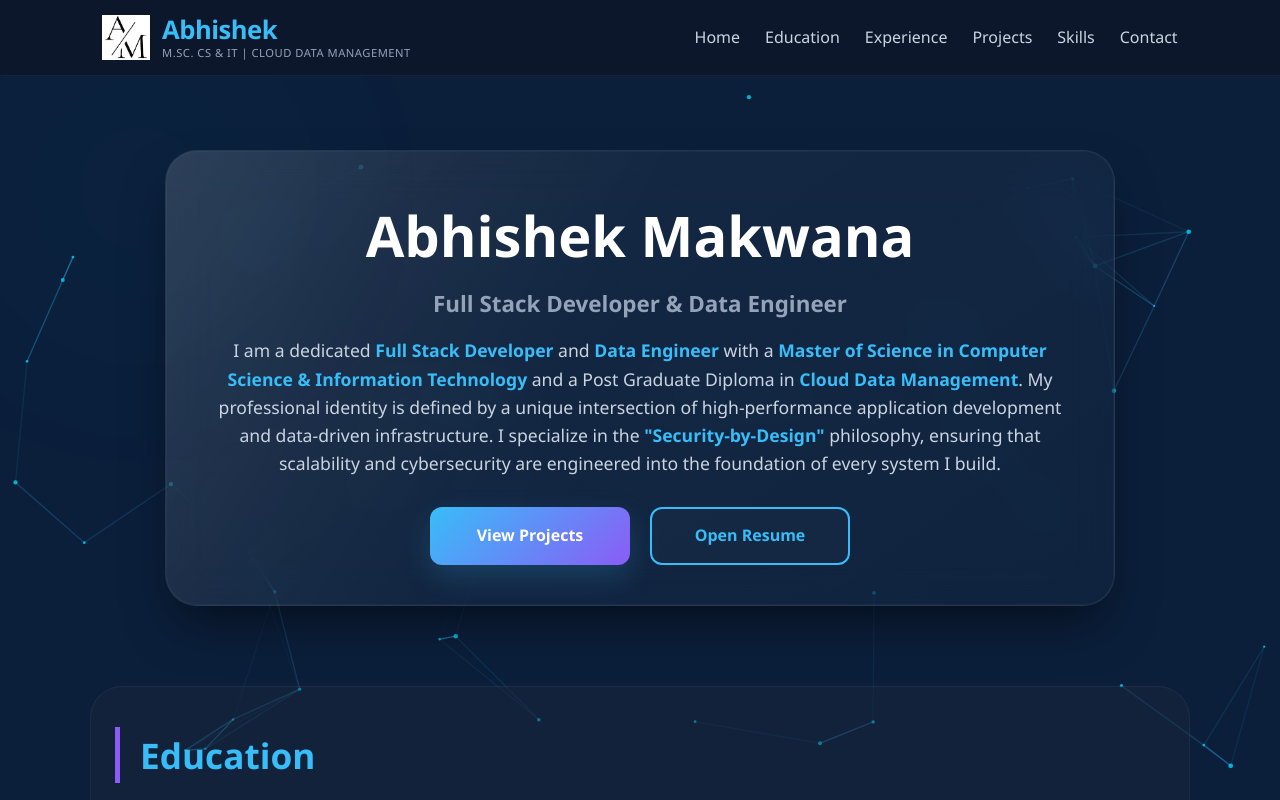
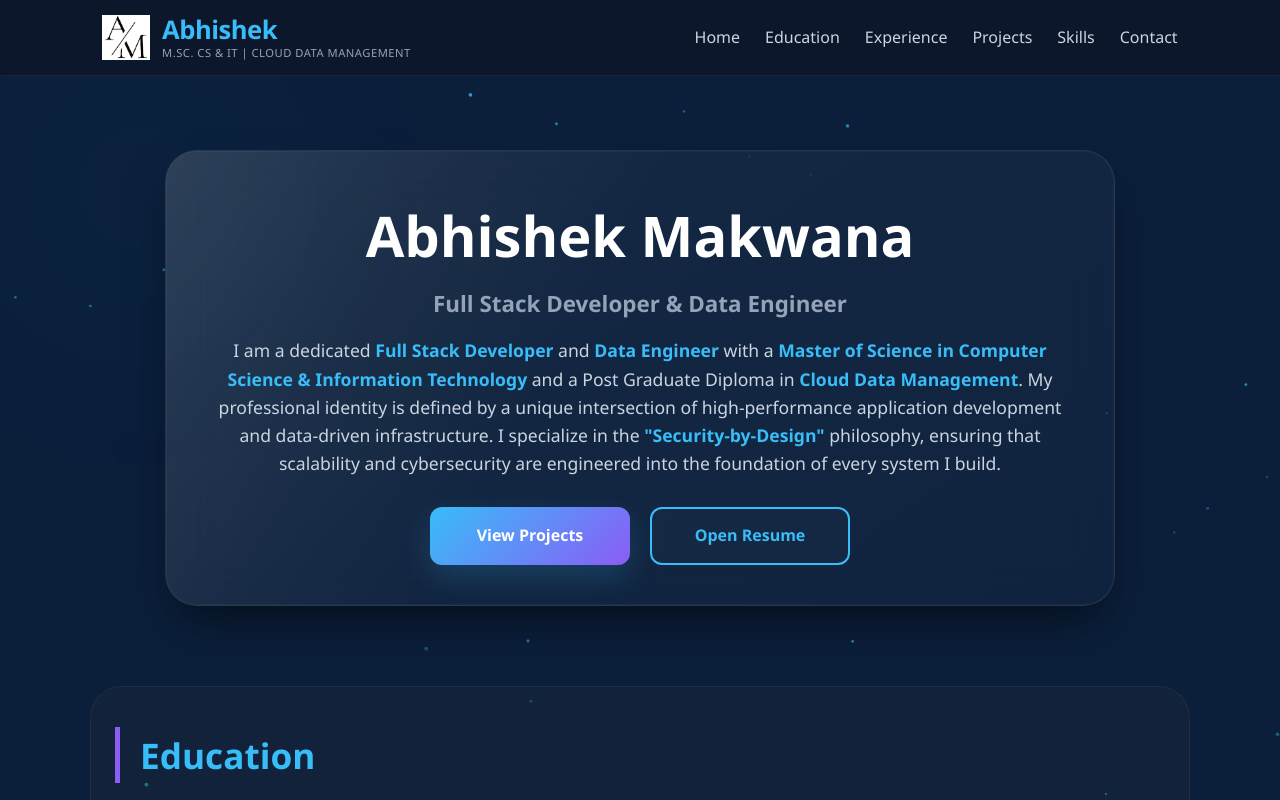
Before and after one commit to Abhimak4/abhishek-portfolio, a React (Vite) app: page / in a window 1280 px wide. Shown: the top 800 px of the page. Built offline with nearby package versions, Linux system fonts and the light colour scheme; no server answers.

Commit message:
Reduce galaxy line intensity1

```diff
--- a/src/components/GalaxyPro.jsx
+++ b/src/components/GalaxyPro.jsx
@@ -32,51 +32,46 @@ export default function GalaxyPro() {
 
   particles: {
   number: {
-      value: 100,
+    value: 70,
     density: {
       enable: true,
-        area: 1500,
+      area: 1200,
     },
   },
 
   color: {
-      value: "#00d4ff",
+    value: "#38bdf8",
   },
 
   size: {
-      value: { min: 1, max: 2.5 },
+    value: { min: 1, max: 2 },
   },
 
   opacity: {
-      value: 0.8,
+    value: { min: 0.25, max: 0.8 },
   },
 
+  // ❌ REMOVE always-visible lines
   links: {
-      enable: true,
-      distance: 150,
-      color: "#38bdf8",
-      opacity: 0.5,
-      width: 1.4,
+    enable: false,
   },
 
   move: {
     enable: true,
-      speed: 0.45,
+    speed: 0.35,
+    direction: "none",
     outModes: {
-        default: "out", // 🔥 important for production stability
+      default: "out",
     },
   },
 },
 
 interactivity: {
-    detectsOn: "window",
-
   events: {
     onHover: {
       enable: true,
       mode: "grab",
     },
-
     onClick: {
       enable: true,
       mode: "push",
@@ -85,9 +80,10 @@ export default function GalaxyPro() {
 
   modes: {
     grab: {
-        distance: 200,
+      distance: 160,
       links: {
-          opacity: 0.95,
+        opacity: 0.6,
+        color: "#38bdf8",
       },
     },
 
```
Lines whose indentation alone changed are shown as unchanged.
